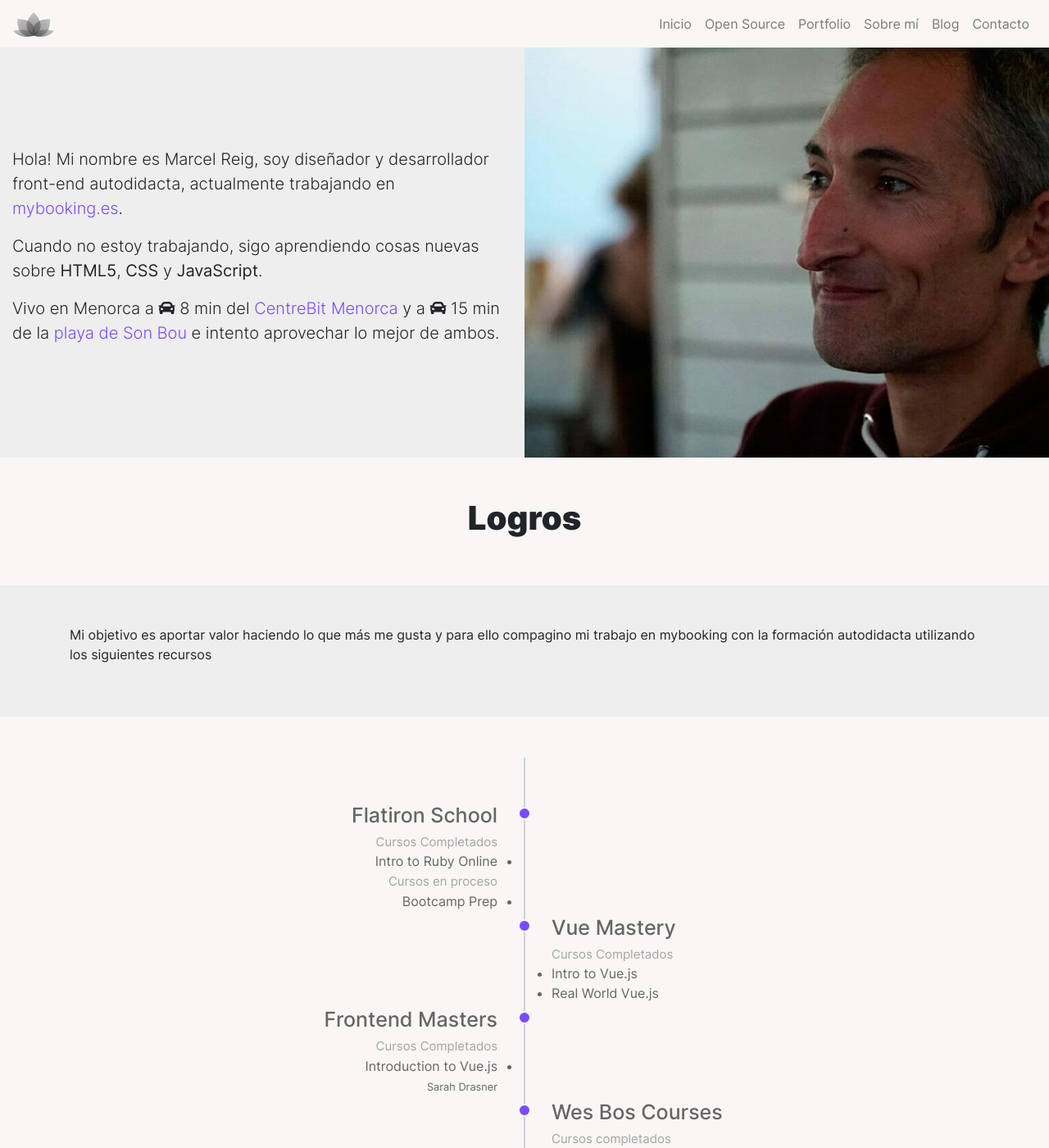
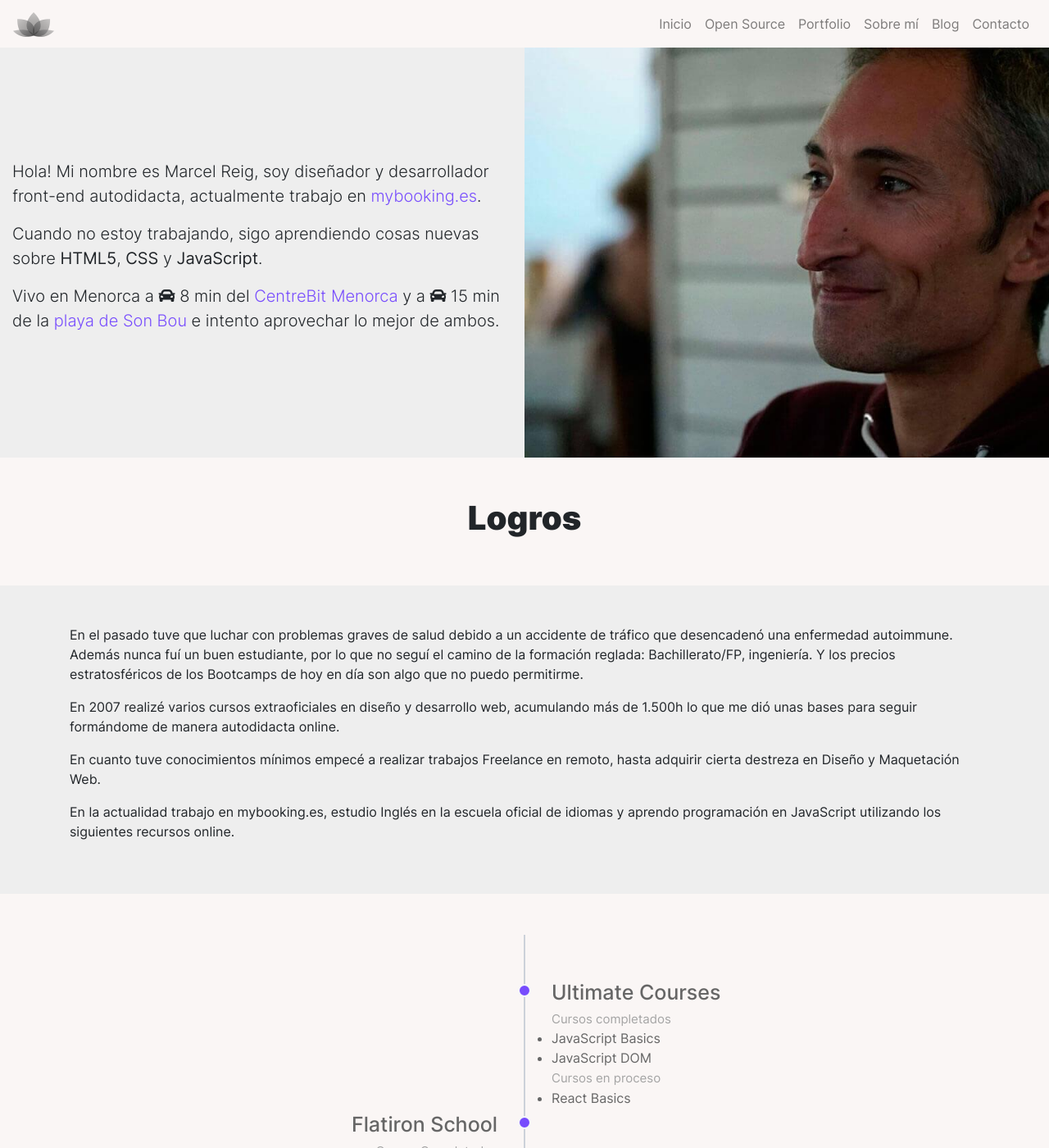
Before and after one commit to MarcelReig/netinetidesign, a Jekyll site: the page built from about/index.html, in a window 1280 px wide and 1400 px high. Shown: the whole window at 82% size. Built offline with Jekyll 4.4.1, drawn with Linux system fonts in a browser that asks for light colours.

Commit message:
edit sobre mí

```diff
--- a/about/index.html
+++ b/about/index.html
@@ -2,7 +2,7 @@
 layout: default
 title: Sobre mi
 meta:
-  description: Marcel Diseñador y front-end developer
+description: Marcel Diseñador y front-end developer
 subtitle:
 ---
 
@@ -11,7 +11,7 @@
     <div class="left-50">
       <p class="lead color-gray">
         Hola! Mi nombre es Marcel Reig, soy diseñador y desarrollador front-end
-        autodidacta, actualmente trabajando en
+        autodidacta, actualmente trabajo en
         <a href="https://mybooking.es/">mybooking.es</a>.
       </p>
       <p class="lead color-gray">
@@ -50,9 +50,12 @@
   <div class="container">
     <div class="row">
       <div class="col-md my-5">
+        <p>En el pasado tuve que luchar con problemas graves de salud debido a un accidente de tráfico que desencadenó una enfermedad autoimmune. Además nunca fuí un buen estudiante, por lo que no seguí el camino de la formación reglada: Bachillerato/FP, ingeniería. Y los precios estratosféricos de los Bootcamps de hoy en día son algo que no
+          puedo permitirme.</p>
+        <p>En 2007 realizé varios cursos extraoficiales en diseño y desarrollo web, acumulando más de 1.500h lo que me dió unas bases para seguir formándome de manera autodidacta online.</p>
+        <p>En cuanto tuve conocimientos mínimos empecé a realizar trabajos Freelance en remoto, hasta adquirir cierta destreza en Diseño y Maquetación Web.</p>
         <p>
-          Mi objetivo es aportar valor haciendo lo que más me gusta y para ello compagino mi trabajo en mybooking con la
-          formación autodidacta utilizando los siguientes recursos
+          En la actualidad trabajo en mybooking.es, estudio Inglés en la escuela oficial de idiomas y aprendo programación en JavaScript utilizando los siguientes recursos online.
         </p>
       </div>
     </div>
@@ -62,6 +65,22 @@
 <div class="row">
   <div class="col-md-12">
     <div class="timeline-container">
+
+      <div class="timeline-block timeline-block-right">
+        <div class="marker"></div>
+        <div class="timeline-content">
+          <h3>Ultimate Courses</h3>
+          <span>Cursos completados</span>
+          <ul>
+            <li>JavaScript Basics</li>
+            <li>JavaScript DOM</li>
+          </ul>
+          <span>Cursos en proceso</span>
+          <ul>
+            <li>React Basics</li>
+          </ul>
+        </div>
+      </div>
 
       <div class="timeline-block timeline-block-left">
         <div class="marker"></div>
```
